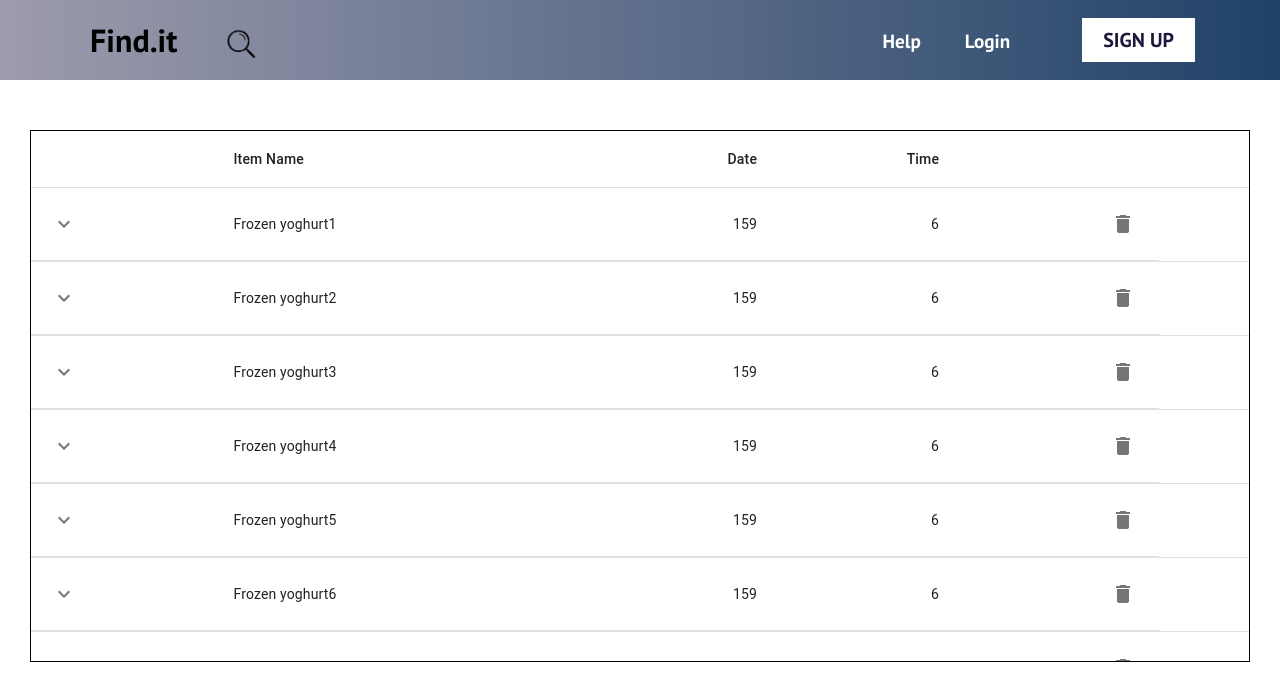
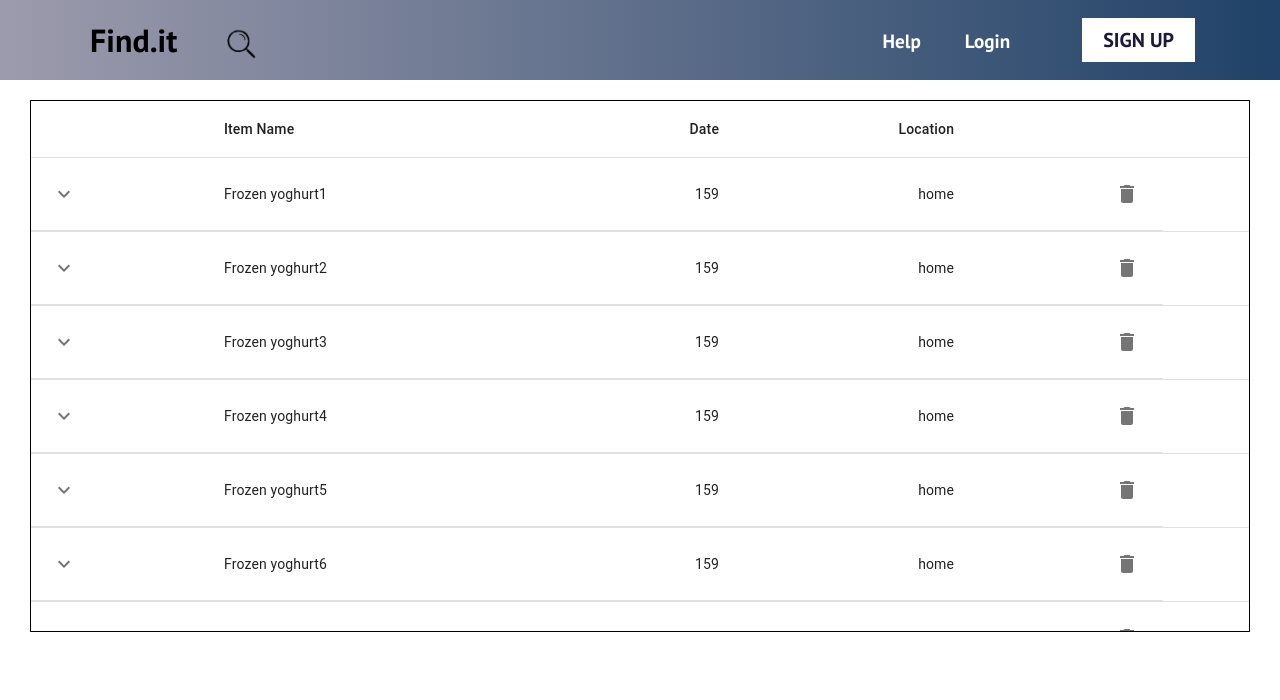
Before and after one commit to algebra2boy/Find.it, a React (Create React App) app: page /dashboard in a window 1280 px wide. Shown: the top 700 px of the page. Built offline with nearby package versions, Linux system fonts and the light colour scheme.

Commit message:
delete time

```diff
--- a/src/components/MainPage.css
+++ b/src/components/MainPage.css
@@ -1,5 +1,5 @@
 .table-container {
-    margin-top: 50px;
+    margin-top: 20px;
     margin-left: 30px;
     margin-right: 30px;
     max-height: 532px;
--- a/src/components/pages/MainPage.js
+++ b/src/components/pages/MainPage.js
@@ -10,6 +10,7 @@ import TableRow from '@mui/material/TableRow';
 import Paper from '@mui/material/Paper';
 import Row from './Row';
 import '../MainPage.css';
+import CardItem from '../CardItem';
 
 export function MainPage() {
     const location = useLocation();
@@ -35,7 +36,7 @@ export function MainPage() {
             <TableCell />
             <TableCell>Item Name</TableCell>
             <TableCell align="right">Date</TableCell>
-            <TableCell align="right">Time</TableCell>
+            <TableCell align="right">Location</TableCell>
             <TableCell align="right"></TableCell>
             <TableCell align="right"></TableCell>
           </TableRow>
@@ -48,6 +49,10 @@ export function MainPage() {
       </Table>
     </TableContainer>
     </div>
+    <div className="card-container">
+        <ul className='card-list'>
+        </ul>
+    </div>
         </>
     )
 }
--- a/src/components/pages/Row.js
+++ b/src/components/pages/Row.js
@@ -3,8 +3,6 @@ import React, {useState, useRef, useEffect} from 'react';
 import Box from '@mui/material/Box';
 import Collapse from '@mui/material/Collapse';
 import IconButton from '@mui/material/IconButton';
-import Table from '@mui/material/Table';
-import TableBody from '@mui/material/TableBody';
 import TableCell from '@mui/material/TableCell';
 import TableHead from '@mui/material/TableHead';
 import TableRow from '@mui/material/TableRow';
@@ -97,7 +95,7 @@ export function Row(props) {
             {row.name}
           </TableCell>
           <TableCell align="right">{row.date}</TableCell>
-          <TableCell align="right">{row.time}</TableCell>
+          <TableCell align="right">{row.location}</TableCell>
           <TableCell align="right">{status ? <IconButton onClick={openShowProfile}><Delete/></IconButton>
           : <IconButton onClick={openShowProfile}><Face/></IconButton>}</TableCell>
         </TableRow>
@@ -105,10 +103,6 @@ export function Row(props) {
           <TableCell style={{ paddingBottom: 0, paddingTop: 0 }} colSpan={6}>
             <Collapse in={open} timeout="auto" unmountOnExit>
               <Box sx={{ margin: 1 }}>
-                <Typography variant="h6" gutterBottom component="div">
-                  location
-                </Typography>
-                <div>{row.location}</div>
                 <Typography variant="h6" gutterBottom component="div">
                   description
                 </Typography>
```
